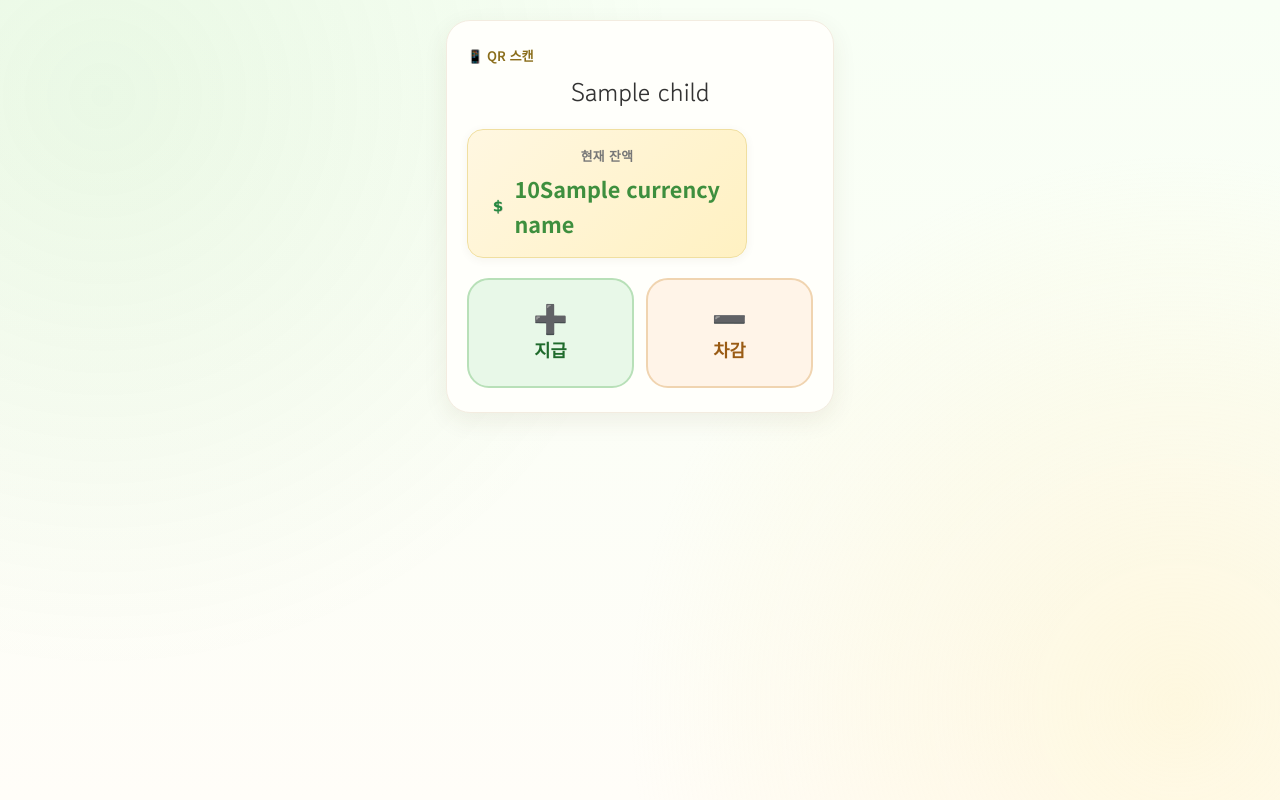
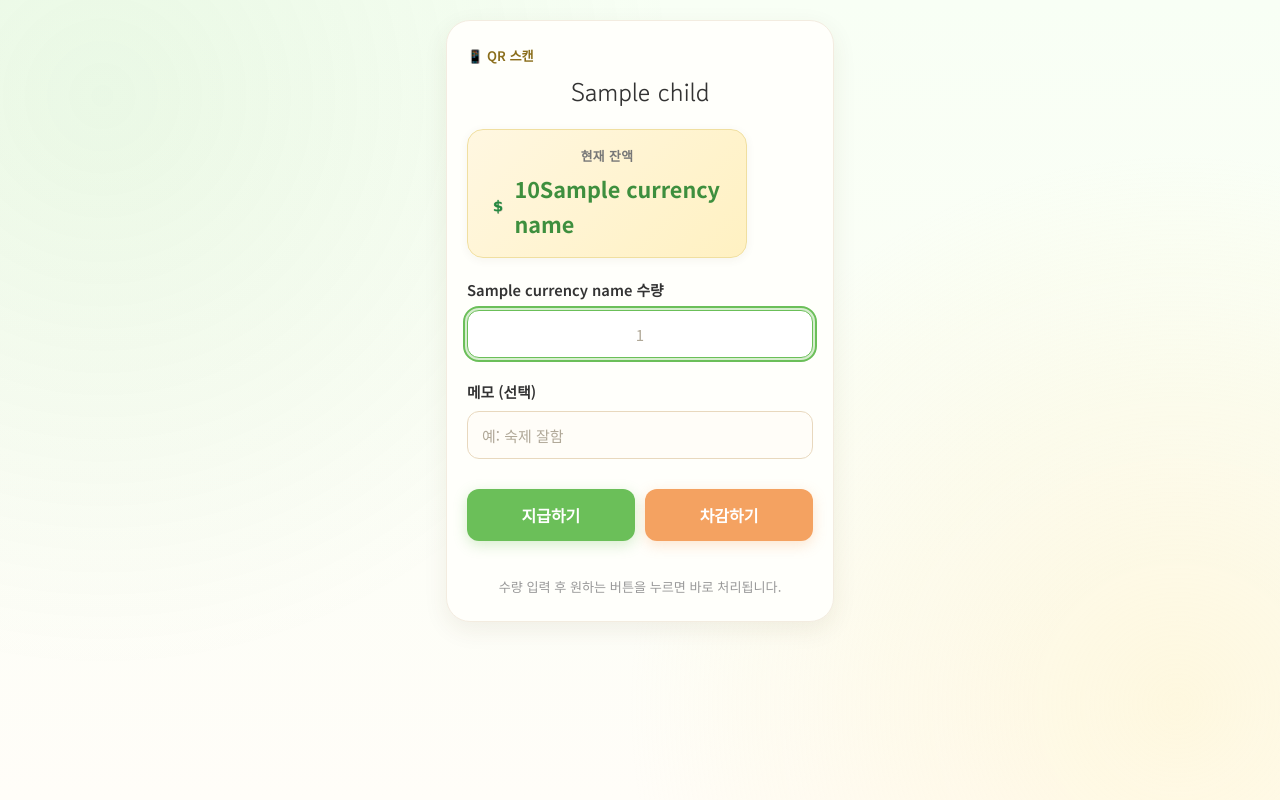
Before and after one commit to jaegi4444-design/storycore, a FastAPI app: template classroom-manager/web/templates/qr_action.html in a window 1280 px wide. Run offline with FastAPI, Linux system fonts and the light colour scheme; the template is opened without the code that fills it: most values are stand-ins (such as "Sample title", 1, 10 or a date in 2020).

Commit message:
Combine QR scan into one screen with instant deposit and withdraw buttons.
Co-authored-by: Cursor <cursoragent@cursor.com>

```diff
--- a/classroom-manager/web/static/css/style.css
+++ b/classroom-manager/web/static/css/style.css
@@ -1474,6 +1474,22 @@ body.modal-open {
   margin-top: 1.25rem;
 }
 
+.qr-submit-grid {
+  display: grid;
+  grid-template-columns: 1fr 1fr;
+  gap: 0.65rem;
+  margin-top: 0.5rem;
+}
+
+.qr-quick-form {
+  margin-top: 1.25rem;
+}
+
+.hint--center {
+  text-align: center;
+  margin-top: 0.85rem;
+}
+
 .qr-action-btn {
   display: flex;
   flex-direction: column;
--- a/classroom-manager/web/templates/qr_action.html
+++ b/classroom-manager/web/templates/qr_action.html
@@ -15,15 +15,42 @@
     </span>
   </div>
 
-  <div class="qr-action-grid">
-    <a href="/qr/children/{{ child.id }}/deposit" class="qr-action-btn qr-action-btn--deposit">
-      <span class="qr-action-btn__icon">➕</span>
-      <span class="qr-action-btn__label">지급</span>
-    </a>
-    <a href="/qr/children/{{ child.id }}/withdraw" class="qr-action-btn qr-action-btn--withdraw">
-      <span class="qr-action-btn__icon">➖</span>
-      <span class="qr-action-btn__label">차감</span>
-    </a>
-  </div>
+  <form method="post" action="/qr/children/{{ child.id }}" class="form qr-quick-form">
+    <div class="form-group">
+      <label for="amount">{{ currency_name }} 수량</label>
+      <input
+        type="number"
+        class="form-input form-input--lg"
+        id="amount"
+        name="amount"
+        min="1"
+        step="1"
+        required
+        placeholder="1"
+        inputmode="numeric"
+        autofocus
+      />
+    </div>
+    <div class="form-group">
+      <label for="memo">메모 (선택)</label>
+      <input
+        type="text"
+        class="form-input"
+        id="memo"
+        name="memo"
+        maxlength="200"
+        placeholder="예: 숙제 잘함"
+      />
+    </div>
+    <div class="qr-submit-grid">
+      <button type="submit" name="action" value="deposit" class="btn btn-success btn-lg">
+        지급하기
+      </button>
+      <button type="submit" name="action" value="withdraw" class="btn btn-warning btn-lg">
+        차감하기
+      </button>
+    </div>
+    <p class="hint hint--center">수량 입력 후 원하는 버튼을 누르면 바로 처리됩니다.</p>
+  </form>
 </section>
 {% endblock %}
```
Also changed, not shown: classroom-manager/api/routes/qr.py (+23 -85 lines).
